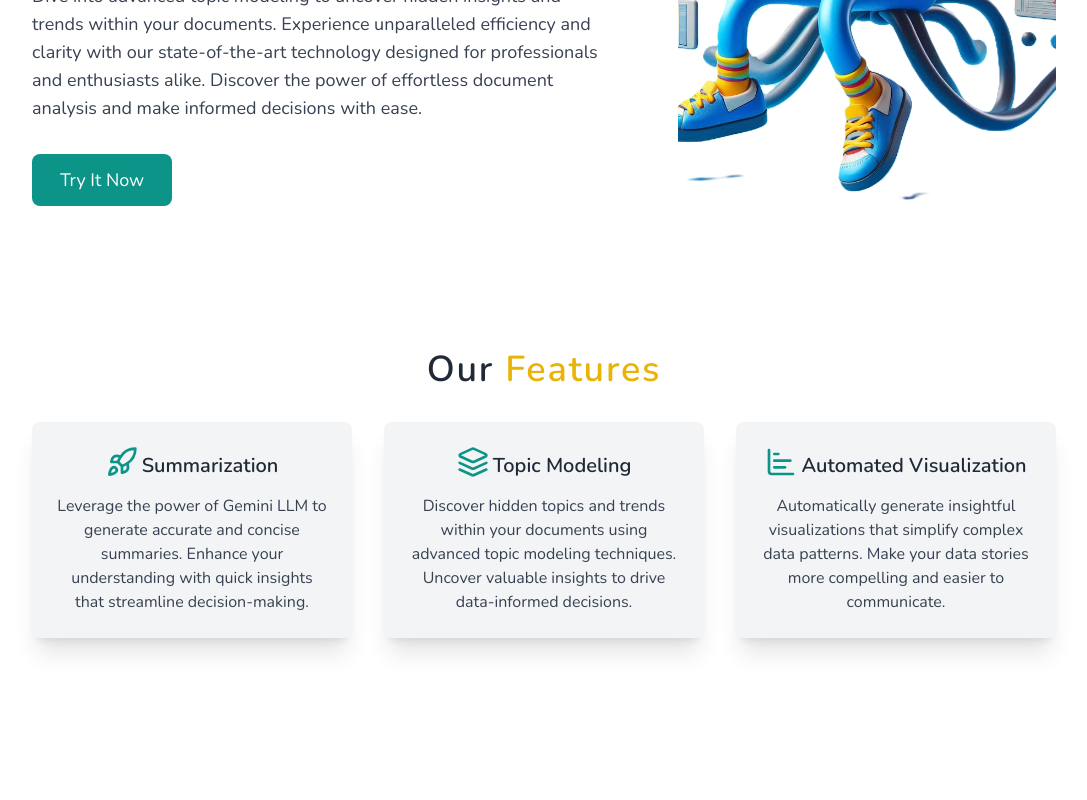
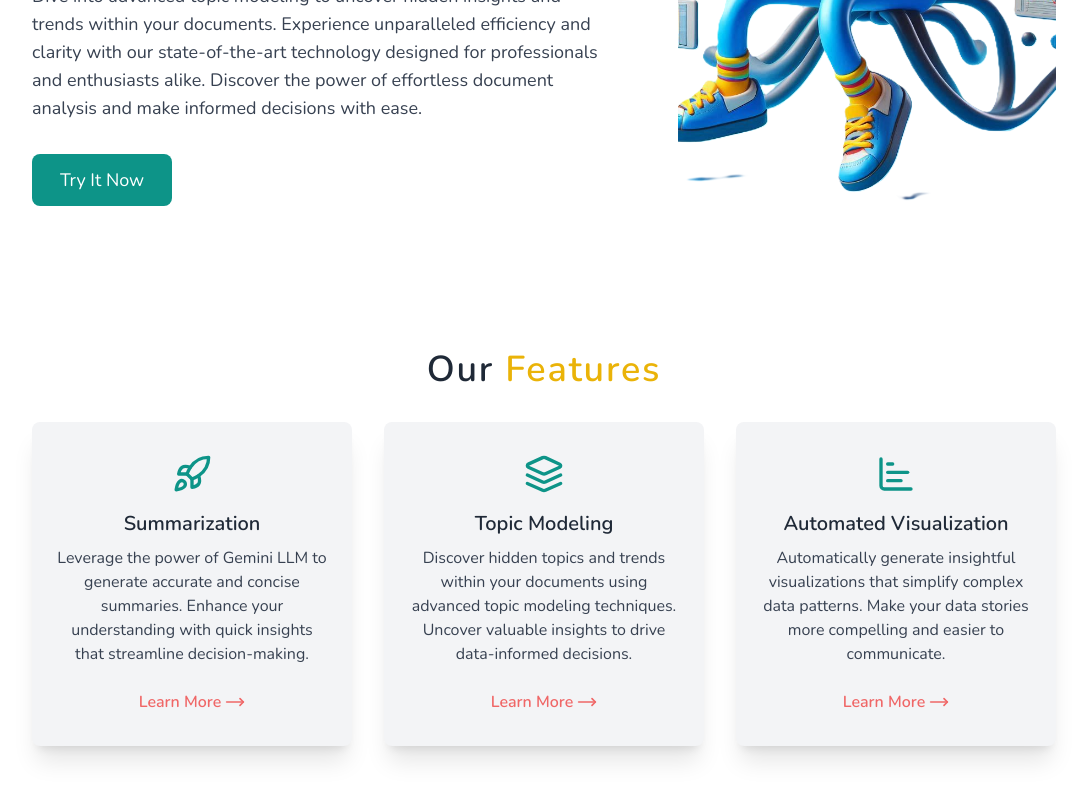
Before and after one commit to rupeshbug/capstone_project, a Next.js app: page / in a window 1280 px wide. Shown: the part 525-1325 px from the top of the page, without its empty margins (96-1183 px from the left). Before the commit the page ends 1227 px from the top, so only its background shows below. Built offline with nearby package versions, Linux system fonts and the light colour scheme.

Commit message:
features section done

```diff
--- a/src/components/FeatureCard.jsx
+++ b/src/components/FeatureCard.jsx
@@ -1,15 +1,18 @@
 import React from "react";
+import { MoveRight } from "lucide-react";
 
 const FeatureCard = ({ icon: Icon, title, description }) => {
   return (
-    <div className="bg-gray-100 shadow-xl rounded-lg p-6 flex flex-col items-center text-center transition-transform transform cursor-pointer hover:scale-105">
-      <div className="flex gap-1 items-center">
-        <span>
-          <Icon className="text-teal-600 mb-4" size={32} />
-        </span>
-        <h3 className="text-xl text-gray-800 font-semibold mb-2">{title}</h3>
+    <div className="bg-gray-100 shadow-xl rounded-lg px-6 py-8 flex flex-col items-center text-center transition-transform transform cursor-pointer hover:scale-105">
+      <span className="text-left">
+        <Icon className="text-teal-600 mb-4" size={40} />
+      </span>
+      <h3 className="text-xl text-gray-800 font-semibold mb-2">{title}</h3>
+      <p className="text-gray-700">{description}</p>
+      <div className="mt-6 flex items-center gap-1 font-semibold opacity-80">
+        <p className="text-red-500">Learn More</p>
+        <MoveRight size={20} className="text-red-500" />
       </div>
-      <p className="text-gray-700">{description}</p>
     </div>
   );
 };
```
